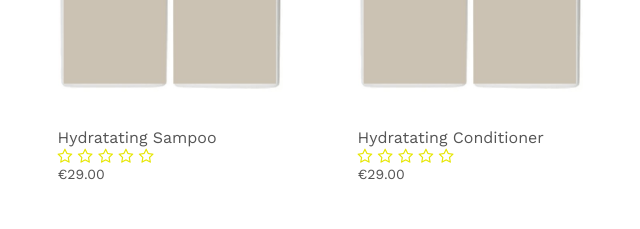
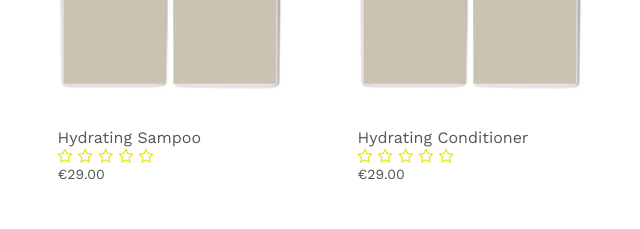
Before and after one commit to CristinaSpineanu/NUUKE_WebPage, a plain HTML site: page Index.html in a window 1280 px wide. Shown: the part 1940-2169 px from the top of the page, 20-660 px from the left. Drawn offline with nearby package versions, Linux system fonts and the light colour scheme.

Commit message:
Update Index.html

```diff
--- a/Index.html
+++ b/Index.html
@@ -134,7 +134,7 @@
       <div class="col-4">
         <a href="productDetailsSampoo.html"><img src="Images/sampoo.jpg" style="width:100%"></a>
         <a href="productDetailsSampoo.html">
-          <h4>Hydratating Sampoo</h4>
+          <h4>Hydrating Sampoo</h4>
         </a>
         <div class="rating">
           <i class="fa fa-star-o"></i>
@@ -148,7 +148,7 @@
       <div class="col-4">
         <a href="productDetailsConditioner.html"><img src="Images/conditioner.jpg" style="width:100%"></a>
         <a href="productDetailsConditioner.html">
-          <h4>Hydratating Conditioner</h4>
+          <h4>Hydrating Conditioner</h4>
         </a>
         <div class="rating">
           <i class="fa fa-star-o"></i>
```
